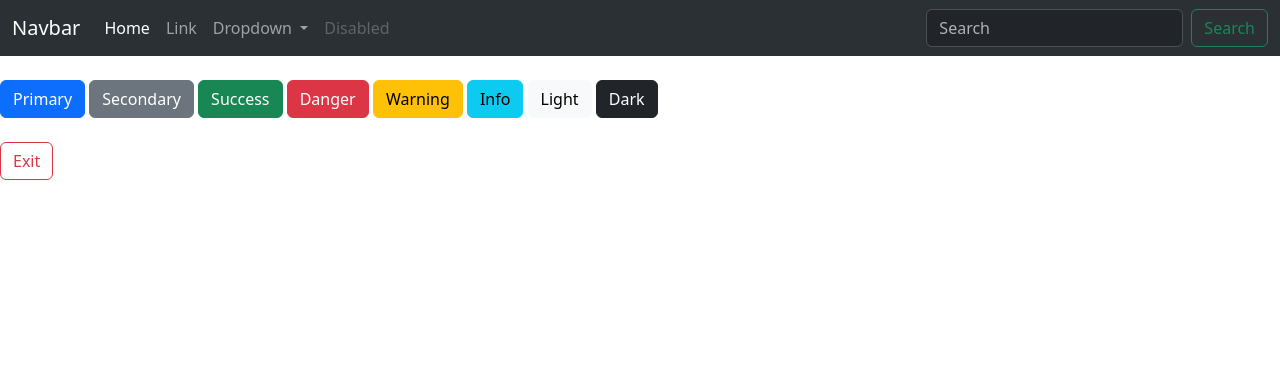
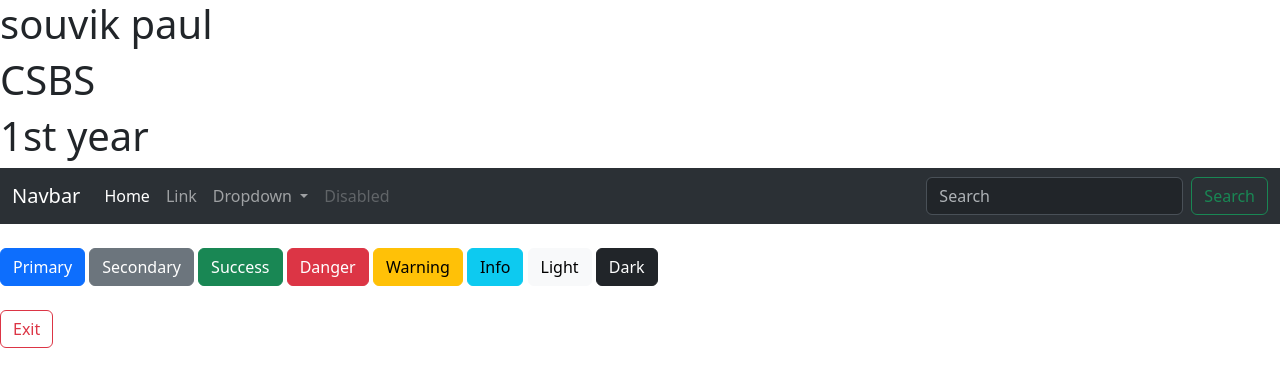
Before and after one commit to Souvik1470/HTML, a plain HTML site: page index.html in a window 1280 px wide. Drawn offline with nearby package versions, Linux system fonts and the light colour scheme.

Commit message:
Update index.html

```diff
--- a/index.html
+++ b/index.html
@@ -8,7 +8,9 @@
     </style>
 </head>
 <body>
-
+    <h1>souvik paul</h1>
+    <h1>CSBS</h1>
+    <h1>1st year</h1>
     <nav class="navbar navbar-expand-lg bg-body-tertiary " data-bs-theme="dark">
         <div class="container-fluid">
           <a class="navbar-brand" href="#">Navbar</a>
```
